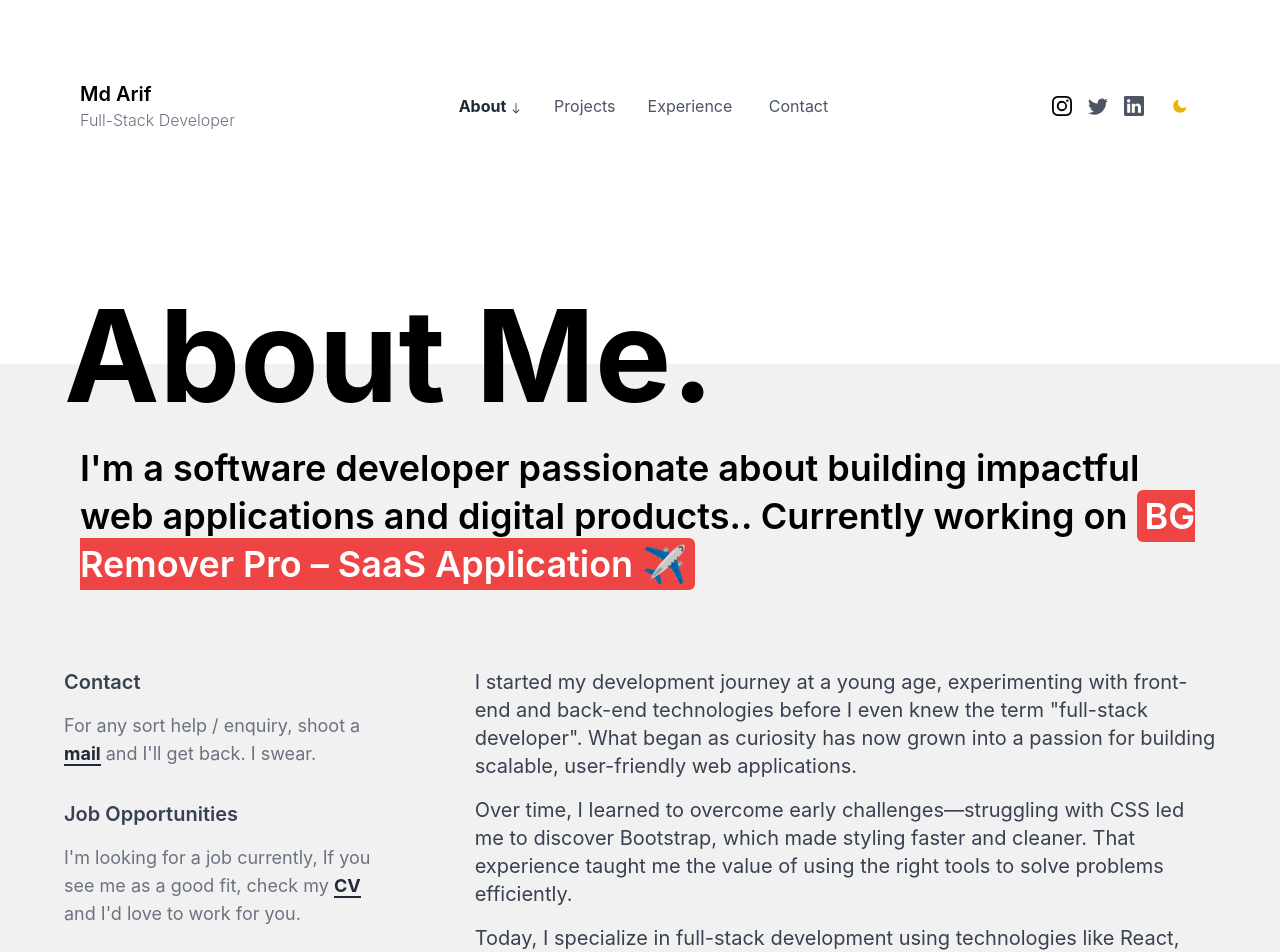
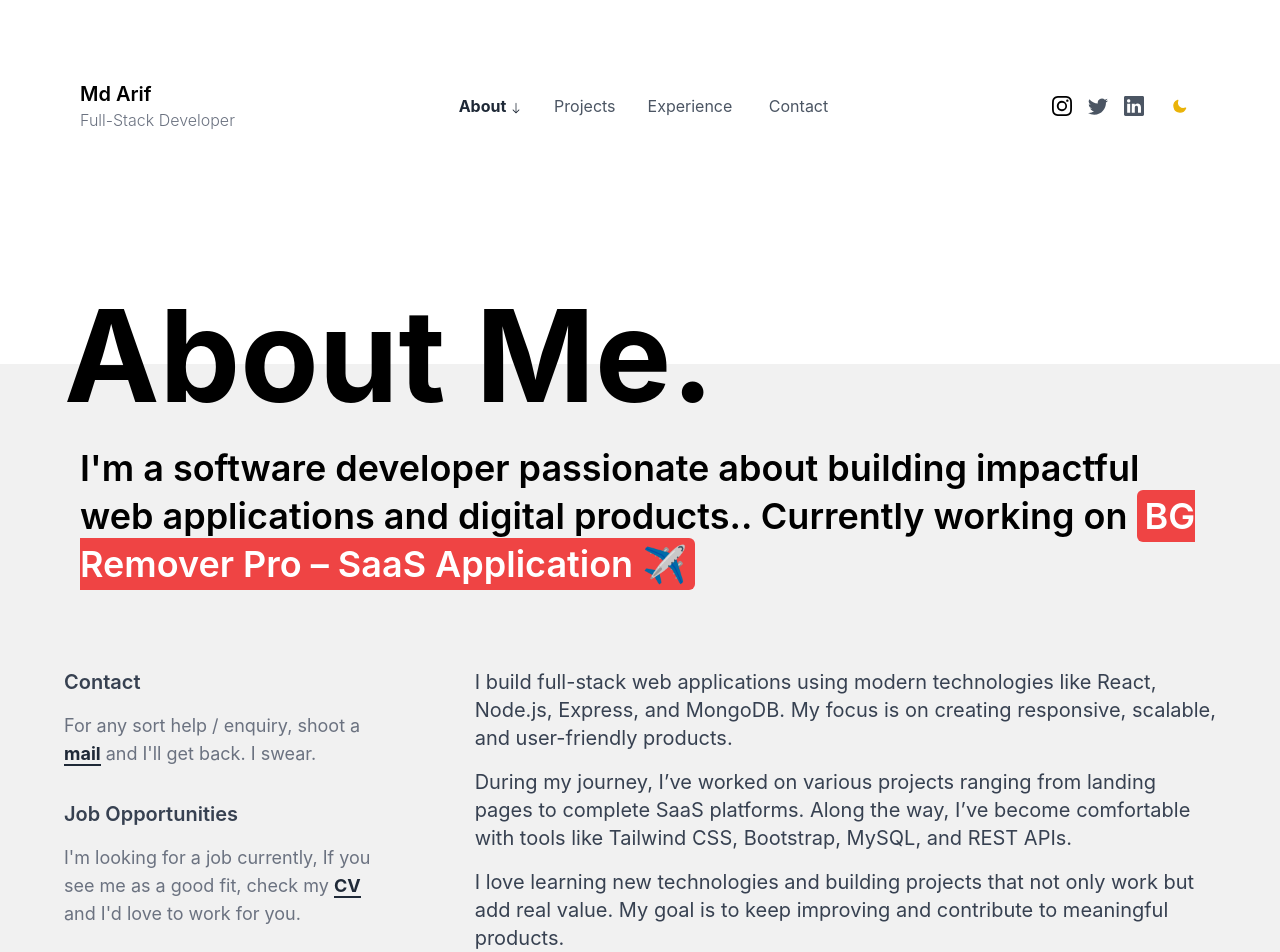
Before and after one commit to codewitharif/myportfolio, a Next.js app: page /about in a window 1280 px wide. Shown: the top 952 px of the page. Built offline with nearby package versions, Linux system fonts and the light colour scheme.

Commit message:
changes data

```diff
--- a/constants/data.js
+++ b/constants/data.js
@@ -32,9 +32,9 @@ const userData = {
     title:
       "I'm a software developer passionate about building impactful web applications and digital products.",
     description: [
-      `I started my development journey at a young age, experimenting with front-end and back-end technologies before I even knew the term "full-stack developer". What began as curiosity has now grown into a passion for building scalable, user-friendly web applications.`,
-      `Over time, I learned to overcome early challenges—struggling with CSS led me to discover Bootstrap, which made styling faster and cleaner. That experience taught me the value of using the right tools to solve problems efficiently.`,
-      `Today, I specialize in full-stack development using technologies like React, Node.js, Express, MongoDB, MySQL, Bootstrap, and Tailwind CSS. I enjoy turning ideas into real-world products that deliver value to users.`,
+      `I build full-stack web applications using modern technologies like React, Node.js, Express, and MongoDB. My focus is on creating responsive, scalable, and user-friendly products.`,
+      `During my journey, I’ve worked on various projects ranging from landing pages to complete SaaS platforms. Along the way, I’ve become comfortable with tools like Tailwind CSS, Bootstrap, MySQL, and REST APIs.`,
+      `I love learning new technologies and building projects that not only work but add real value. My goal is to keep improving and contribute to meaningful products.`,
     ],
     currentProject: "BG Remover Pro – SaaS Application",
     currentProjectUrl: "https://bgremoversaasapp.vercel.app/",
```
